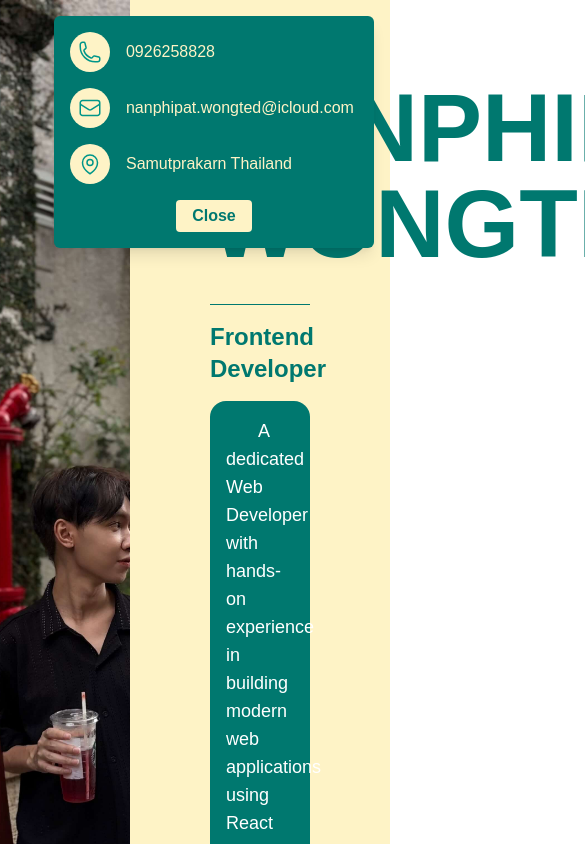
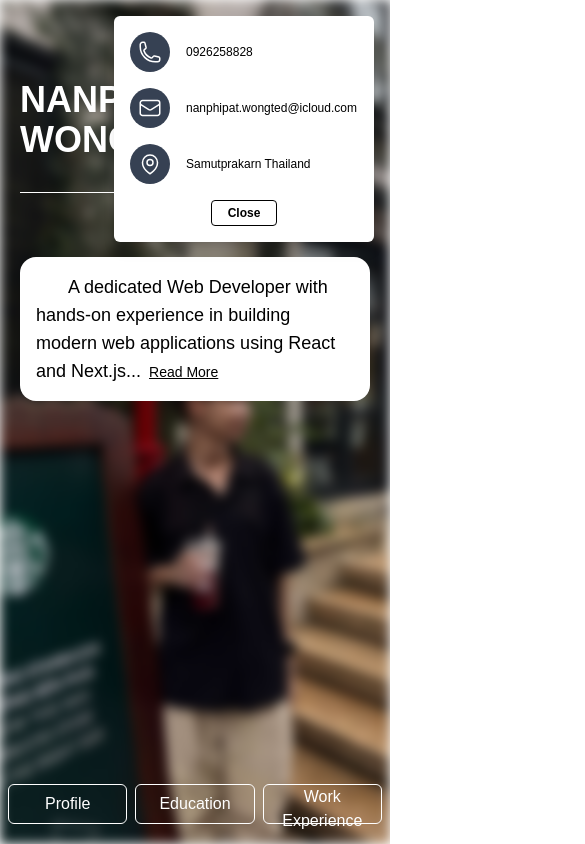
Before and after one commit to nanphipatwongted/my-profile-resume, a Next.js app: page / in a window 390 px wide. Both pictures are taken after a click on the button "Contact". Shown: the top 844 px of the page, 585 px wide, since content can reach past the window. Built offline with nearby package versions, Linux system fonts and the light colour scheme; a web font is replaced by a local one.

Commit message:
update: mobile view

```diff
--- a/src/app/layout.tsx
+++ b/src/app/layout.tsx
@@ -1,26 +1,17 @@
 import type { Metadata } from "next";
 
-import { Geist, Geist_Mono, Teachers } from "next/font/google";
+import { Teachers } from "next/font/google";
 import "./globals.css";
-
-const geistSans = Geist({
-  variable: "--font-geist-sans",
-  subsets: ["latin"],
-});
-
-const geistMono = Geist_Mono({
-  variable: "--font-geist-mono",
-  subsets: ["latin"],
-});
 
 const teachers = Teachers({
   subsets: ["latin"],
   variable: "--font-teachers",
+  display: "swap",
+  preload: true,
 });
 
 export const metadata: Metadata = {
-  title: "Create Next App",
-  description: "Generated by create next app",
+  title: "My REsume",
 };
 
 export default function RootLayout({
--- a/src/app/page.tsx
+++ b/src/app/page.tsx
@@ -24,6 +24,15 @@ const ContactItem = ({ icon, text }: ContactItemProps) => {
   );
 };
 
+const ContactItemMobile = ({ icon, text }: ContactItemProps) => {
+  return (
+    <div className="flex items-center space-x-4">
+      <div className="text-white bg-gray-700 p-2 rounded-full">{icon}</div>
+      <div>{text}</div>
+    </div>
+  );
+};
+
 export default function Home() {
   const [seeMore, setSeeMore] = useState(false);
   const [showContact, setShowContact] = useState(false);
@@ -34,7 +43,8 @@ export default function Home() {
     "A dedicated Web Developer with hands-on experience in building modern web applications using React and Next.js. Familiar with backend development using Node.js, Express.js, and Fastify, along with a solid understanding of both SQL and MongoDB databases. Also experienced in developing with Flutter and Dart. Known for strong research skills and the ability to effectively troubleshoot and solve complex technical issues.";
 
   return (
-    <div className="flex min-h-screen">
+    <>
+      <div className="xl:flex hidden min-h-screen">
         <div className="w-1/3 relative">
           <Image
             src="/profile.jpeg"
@@ -128,5 +138,102 @@ export default function Home() {
           </div>
         </div>
       </div>
+
+      <div className="flex xl:hidden min-h-screen">
+        <div className="w-full">
+          <Image
+            src="/profile.jpeg"
+            alt="Profile Image"
+            fill
+            style={{ objectFit: "cover", filter: "blur(6px)" }}
+            priority
+          />
+
+          <div className="flex flex-col min-h-screen relative">
+            <AnimatePresence>
+              {!showContact ? (
+                <button
+                  className="absolute top-4 right-4 border rounded-md px-4"
+                  onClick={() => setShowContact(true)}
+                >
+                  Contact
+                </button>
+              ) : (
+                <motion.div
+                  key="contact-box"
+                  initial={{ opacity: 0, x: 50, y: 0 }}
+                  animate={{ opacity: 1, x: 0, y: 0 }}
+                  exit={{ opacity: 0, x: 50, y: 0 }}
+                  transition={{ duration: 0.2 }}
+                  className="absolute top-4 right-4 rounded-md p-4 shadow-lg w-65 text-black bg-white flex flex-col justify-between text-xs"
+                >
+                  <div className="flex flex-col space-y-4">
+                    <ContactItemMobile
+                      icon={<PhoneIcon className="w-6 h-6" />}
+                      text="0926258828"
+                    />
+                    <ContactItemMobile
+                      icon={<EnvelopeIcon className="w-6 h-6" />}
+                      text="nanphipat.wongted@icloud.com"
+                    />
+                    <ContactItemMobile
+                      icon={<MapPinIcon className="w-6 h-6" />}
+                      text="Samutprakarn Thailand"
+                    />
+                  </div>
+                  <div className="flex justify-center mt-4">
+                    <button
+                      className="border border-black text-black font-semibold px-4 py-1 rounded"
+                      onClick={() => setShowContact(false)}
+                    >
+                      Close
+                    </button>
+                  </div>
+                </motion.div>
+              )}
+            </AnimatePresence>
+
+            <div className="flex flex-col space-y-4 py-20 px-5 flex-1">
+              <div className="text-4xl font-bold text-white">
+                NANPHIPAT WONGTED
+              </div>
+              <div className="h-px bg-white my-4"></div>
+
+              <div className="text-2xl text-right font-bold text-white">
+                Frontend Developer
+              </div>
+
+              <div className="text-lg font-light text-black indent-8 bg-white p-4 rounded-2xl">
+                {seeMore ? fullText : shortText}
+                <button
+                  onClick={() => setSeeMore(!seeMore)}
+                  className="ml-2 text-sm underline text-black hover:text-amber-200"
+                >
+                  {seeMore ? "Show Less" : "Read More"}
+                </button>
+              </div>
+            </div>
+
+            <div className="flex h-20 space-x-2 px-2">
+              <div className="flex-1 flex items-center justify-center text-base text-white">
+                <button className="border border-white w-full h-1/2 rounded-md hover:text-white hover:bg-teal-700 cursor-pointer">
+                  Profile
+                </button>
+              </div>
+              <div className="flex-1 flex items-center justify-center text-base text-white">
+                <button className="border border-white w-full h-1/2 rounded-md hover:text-white hover:bg-teal-700 cursor-pointer">
+                  Education
+                </button>
+              </div>
+              <div className="flex-1 flex items-center justify-center text-base text-white">
+                <button className="border border-white w-full h-1/2 rounded-md hover:text-white hover:bg-teal-700 cursor-pointer">
+                  Work Experience
+                </button>
+              </div>
+            </div>
+          </div>
+        </div>
+      </div>
+    </>
   );
 }
```
Lines whose indentation alone changed are shown as unchanged.
